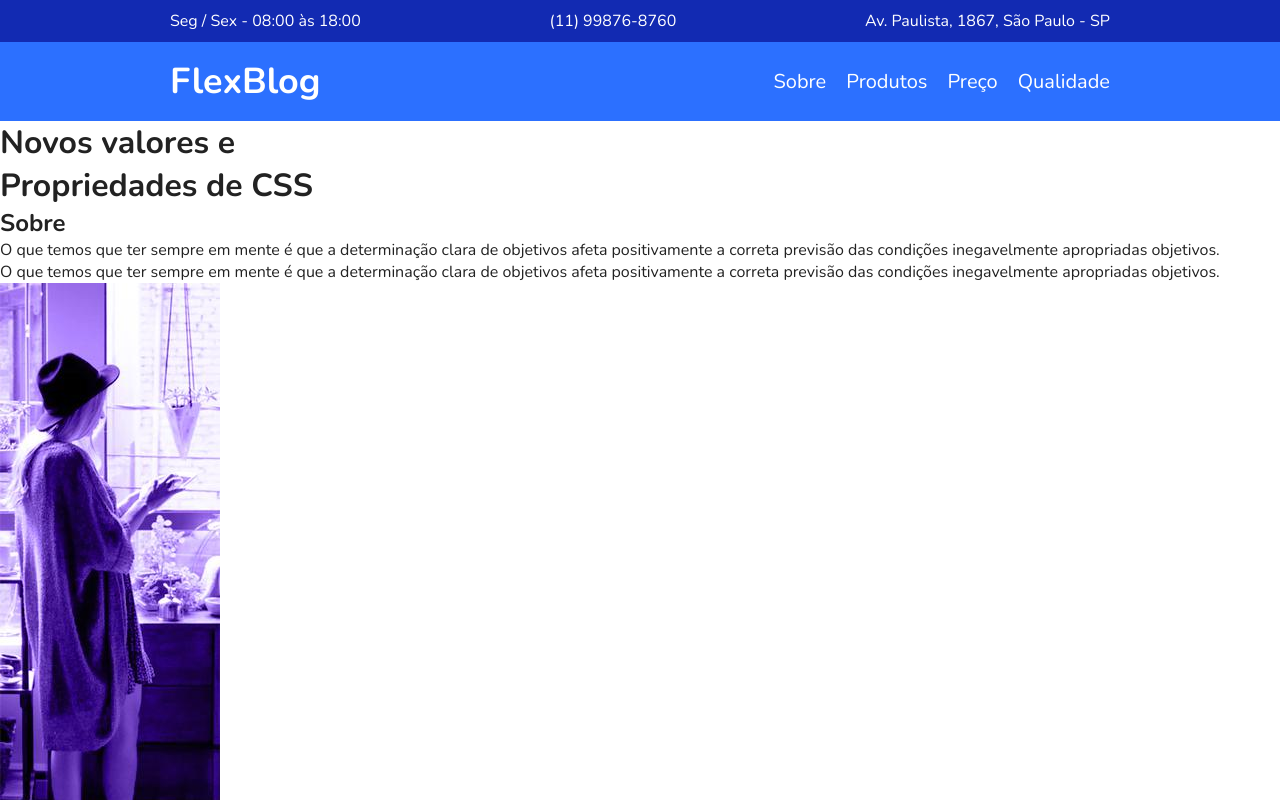
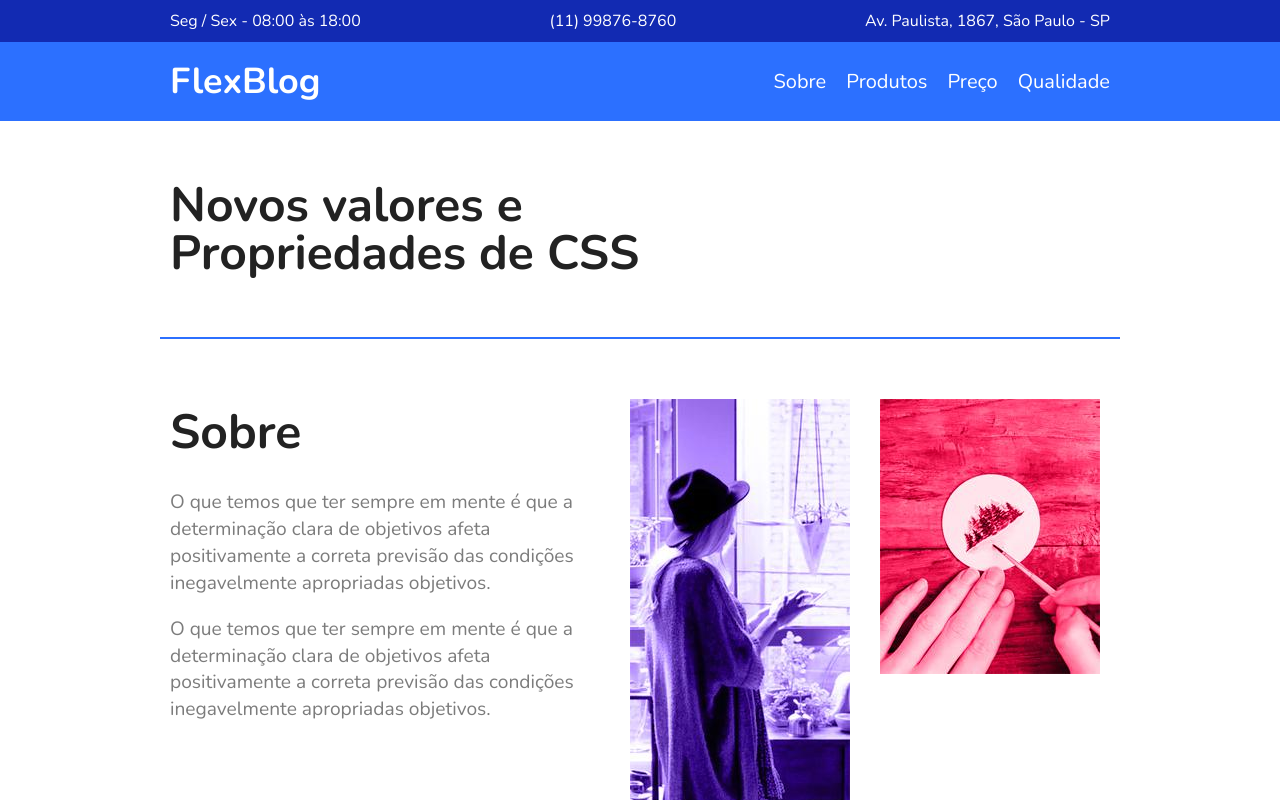
Before and after one commit to joaovitordev/fkex-blog, a plain HTML site: page index.html in a window 1280 px wide. Shown: the top 800 px of the page. Drawn offline with nearby package versions, Linux system fonts and the light colour scheme.

Commit message:
criando parte de sobre

```diff
--- a/css/style.css
+++ b/css/style.css
@@ -85,3 +85,51 @@ img {
     display: block;
     padding: 10px;
 }
+
+.menu-nav a:hover {
+    color: #122ab2;
+}
+
+/* introdução */
+
+.introducao {
+    font-size: 3em;
+    line-height: 1;
+    max-width: 960px;
+    margin: 0 auto;
+    padding: 60px 10px;
+}
+
+/* sobre */
+
+.sobre {
+    border-top: 2px solid #2c70ff;
+    border-bottom: 2px solid #2c70ff;
+    max-width: 960px;
+    margin: 0 auto;
+    padding: 60px 0;
+    display: flex;
+    flex-wrap: wrap;
+}
+
+.sobre-info {
+    flex: 2 1 300px;
+    margin: 0 10px;
+}
+
+.sobre-info h1 {
+    font-size: 3em;
+    margin-bottom: .5em;
+}
+
+.sobre-info p {
+    font-size: 1.2em;
+    line-height: 1.4;
+    margin-bottom: 1em;
+    color: #7c7c7c;
+}
+
+.sobre-img {
+    flex: 1 1 160px;
+    margin: 0 10px;
+}
```
